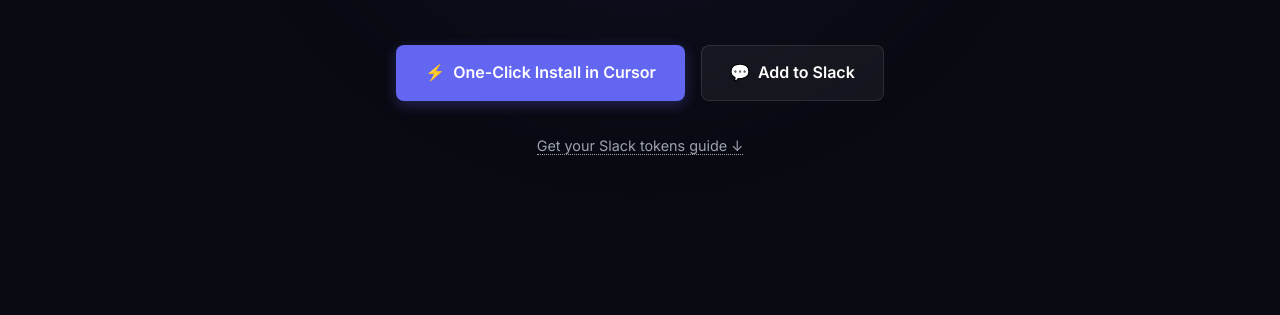
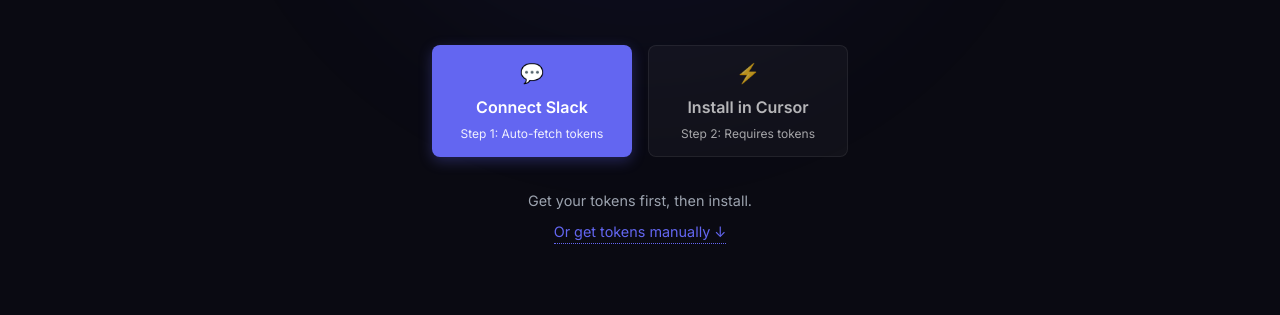
Before and after one commit to SackeyDavid/cursor-eod-mcp, a website: page public/index.html in a window 1280 px wide. Shown: the part 463-778 px from the top of the page. Drawn offline with Linux system fonts and the light colour scheme.

Commit message:
Update UX: Step-by-step landing page & improved success page

```diff
--- a/public/index.html
+++ b/public/index.html
@@ -31,16 +31,19 @@
             <p class="subtitle">A powerful MCP server for Cursor and VS Code that summarizes your daily work and posts formatted updates directly to Slack.</p>
 
             <div class="cta-buttons">
-                <a href="cursor://anysphere.cursor-deeplink/mcp/install?name=@techhalo/cursor-eod-mcp&config=eyJjb21tYW5kIjoibnB4IiwiYXJncyI6WyIteSIsIkB0ZWNoaGFsby9jdXJzb3ItZW9kLW1jcCJdLCJlbnYiOnsiU0xBQ0tfQk9UX1RPS0VOIjoiIiwiU0xBQ0tfVVNFUl9UT0tFTiI6IiIsIlNMQUNLX0RFRkFVTFRfQ0hBTk5FTCI6IiJ9fQ==" class="btn btn-primary glow-effect">
-                    <span class="icon">⚡</span> One-Click Install in Cursor
+                <a href="/slack/oauth/start" class="btn btn-primary glow-effect">
+                    <span class="icon">💬</span> Connect Slack
+                    <span class="btn-subtext">Step 1: Auto-fetch tokens</span>
                 </a>
-                <a href="/slack/oauth/start" class="btn btn-secondary">
-                    <span class="icon">💬</span> Add to Slack
+                <a href="cursor://anysphere.cursor-deeplink/mcp/install?name=@techhalo/cursor-eod-mcp&config=eyJjb21tYW5kIjoibnB4IiwiYXJncyI6WyIteSIsIkB0ZWNoaGFsby9jdXJzb3ItZW9kLW1jcCJdLCJlbnYiOnsiU0xBQ0tfQk9UX1RPS0VOIjoiIiwiU0xBQ0tfVVNFUl9UT0tFTiI6IiIsIlNMQUNLX0RFRkFVTFRfQ0hBTk5FTCI6IiJ9fQ==" class="btn btn-secondary dimmed">
+                    <span class="icon">⚡</span> Install in Cursor
+                    <span class="btn-subtext">Step 2: Requires tokens</span>
                 </a>
             </div>
 
             <div class="hero-links">
-                <a href="#slack-tokens" class="link-highlight">Get your Slack tokens guide ↓</a>
+                <span class="link-note">Get your tokens first, then install.</span>
+                <a href="#slack-tokens" class="link-highlight">Or get tokens manually ↓</a>
             </div>
         </div>
     </header>
--- a/public/styles.css
+++ b/public/styles.css
@@ -131,14 +131,28 @@
 }
 
 .btn {
-    padding: 14px 28px;
+    padding: 12px 24px;
     border-radius: 8px;
     font-weight: 600;
     text-decoration: none;
     transition: all 0.2s ease;
     display: flex;
+    flex-direction: column;
     align-items: center;
-    gap: 8px;
+    justify-content: center;
+    gap: 4px;
+    min-width: 200px;
+}
+
+.btn .icon {
+    font-size: 1.2rem;
+    margin-bottom: 2px;
+}
+
+.btn-subtext {
+    font-size: 0.75rem;
+    font-weight: 400;
+    opacity: 0.9;
 }
 
 .btn-primary {
@@ -165,20 +179,37 @@
     border-color: white;
 }
 
+.btn-secondary.dimmed {
+    opacity: 0.7;
+}
+
+.btn-secondary.dimmed:hover {
+    opacity: 1;
+}
+
 .hero-links {
     margin-top: 24px;
+    display: flex;
+    flex-direction: column;
+    align-items: center;
+    gap: 8px;
+}
+
+.link-note {
+    color: var(--text-muted);
+    font-size: 0.9rem;
 }
 
 .link-highlight {
-    color: var(--text-muted);
+    color: var(--primary);
     font-size: 0.9rem;
     text-decoration: none;
-    border-bottom: 1px dotted var(--text-muted);
+    border-bottom: 1px dotted var(--primary);
 }
 
 .link-highlight:hover {
-    color: var(--primary);
-    border-color: var(--primary);
+    color: var(--accent);
+    border-color: var(--accent);
 }
 
 /* Features Grid */
```
Also changed, not shown: server.mjs (+52 -10 lines), 1 other file.
